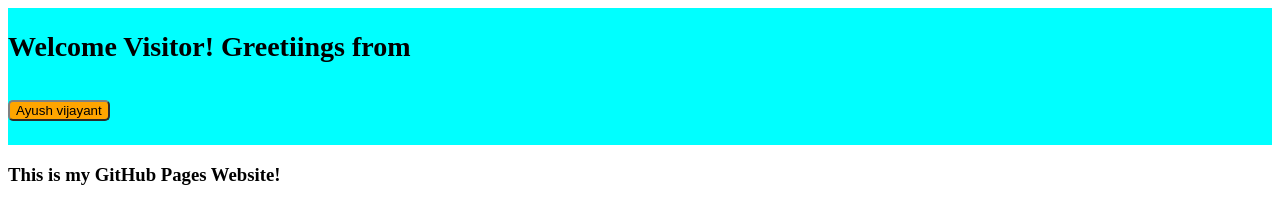
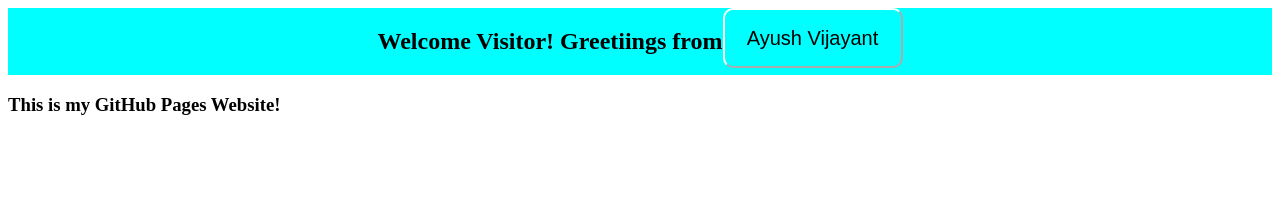
Before and after one commit to ayushvj08/firsthostedgithubpage, a plain HTML site: page index.html in a window 1280 px wide. Drawn offline with Linux system fonts and the light colour scheme.

Commit message:
made some changes

```diff
--- a/index.html
+++ b/index.html
@@ -6,30 +6,35 @@
         </title>
         <style>
             div{
+
+                display:flex;
+                justify-content: center;
                 align-content: center;
                 background-color: aqua;
             }
-            h2{
-                font-size: 28px;
-            }
-            h1{
-                font-size: 32px;
-                font-style: italic;
-            }
+
+
             button{
-                background-color: orange;
-                border-radius: 5px;
-                border-color: grey;
+                width: 180px;
+                height: 60px;
+                background-color:transparent;
+                border-radius: 10px;
+                border-color: white;
+                font-size: 20px;
             }
             button:hover{
-                background-color: rgb(74, 209, 233);
+                text-transform: uppercase;
+                background-color: red;
             }
         </style>
     </head>
     <body>
         <div>
         <h2>Welcome Visitor! Greetiings from</h2>
-        <h1><button>Ayush vijayant</button></h1>
+        <a href ="https://www.facebook.com/profile.php?id=100009856060662">
+        <button>
+            Ayush Vijayant
+        </button></a>
         </div>
         <h3>
             This is my GitHub Pages Website!
```
